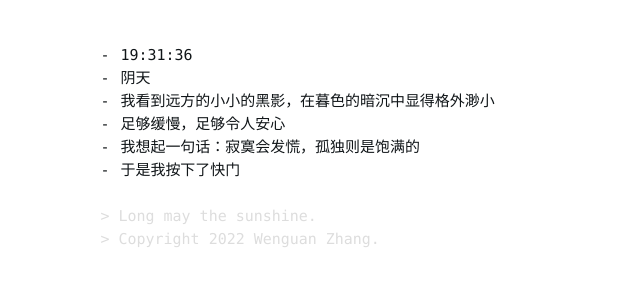
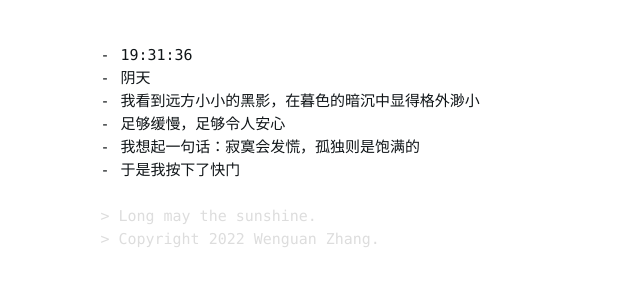
Before and after one commit to ZaneWiegand/ZaneWiegand.github.io, a Jekyll site: the page built from _posts/2022-06-10-photo.md, in a window 1280 px wide. Shown: the part 871-1154 px from the top of the page, without its empty margins (130-770 px from the left). Built offline with Jekyll 4.4.1, drawn with Linux system fonts in a browser that asks for light colours.

Commit message:
Update 2022-06-10-photo.md

```diff
--- a/_posts/2022-06-10-photo.md
+++ b/_posts/2022-06-10-photo.md
@@ -9,7 +9,7 @@ category: Photos
 
 - 19:31:36
 - 阴天
-- 我看到远方的小小的黑影，在暮色的暗沉中显得格外渺小
+- 我看到远方小小的黑影，在暮色的暗沉中显得格外渺小
 - 足够缓慢，足够令人安心
 - 我想起一句话：寂寞会发慌，孤独则是饱满的
 - 于是我按下了快门
```
